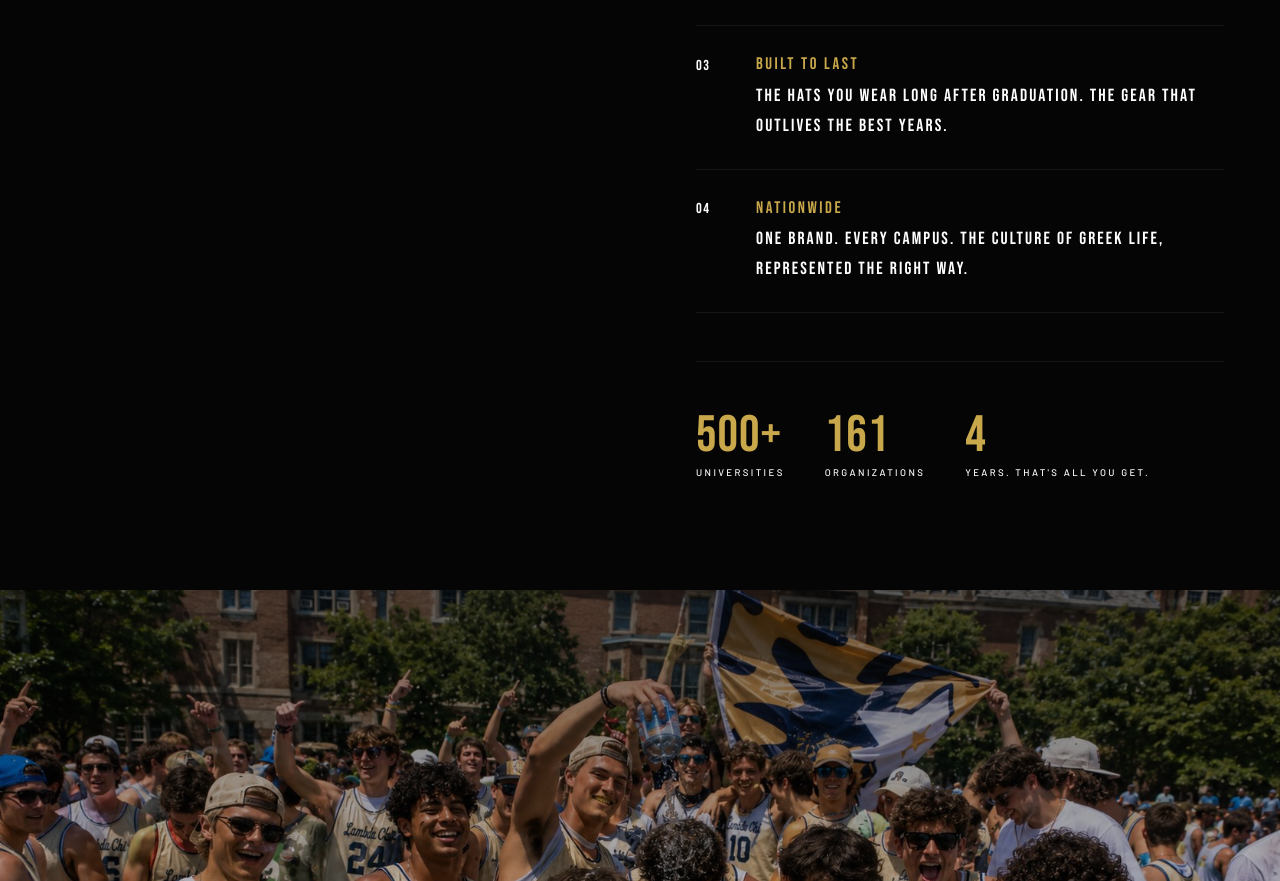
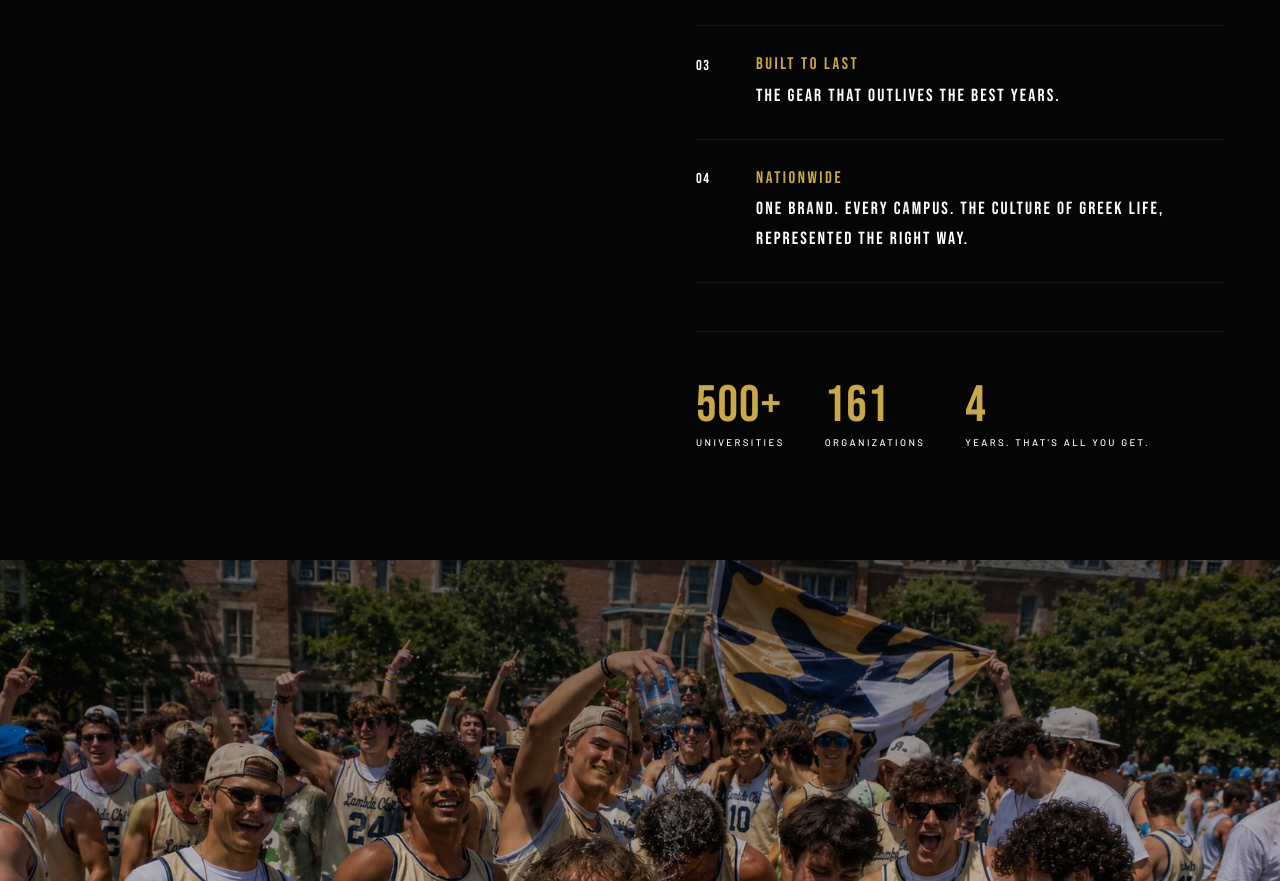
Before and after one commit to Mcart86/greek-empire, a plain HTML site: page index.html in a window 1280 px wide. Shown: the part 1405-2286 px from the top of the page. Drawn offline with Linux system fonts and the light colour scheme.

Commit message:
[HOME] Trim Built to Last text

```diff
--- a/index.html
+++ b/index.html
@@ -358,7 +358,7 @@ footer { background: #000; border-top: 1px solid rgba(245,240,232,0.06); padding
       <div class="pillar-num">03</div>
       <div>
         <div class="pillar-title">Built to Last</div>
-        <div class="pillar-text">The hats you wear long after graduation. The gear that outlives the best years.</div>
+        <div class="pillar-text">The gear that outlives the best years.</div>
       </div>
     </div>
     <div class="pillar-item">
```
